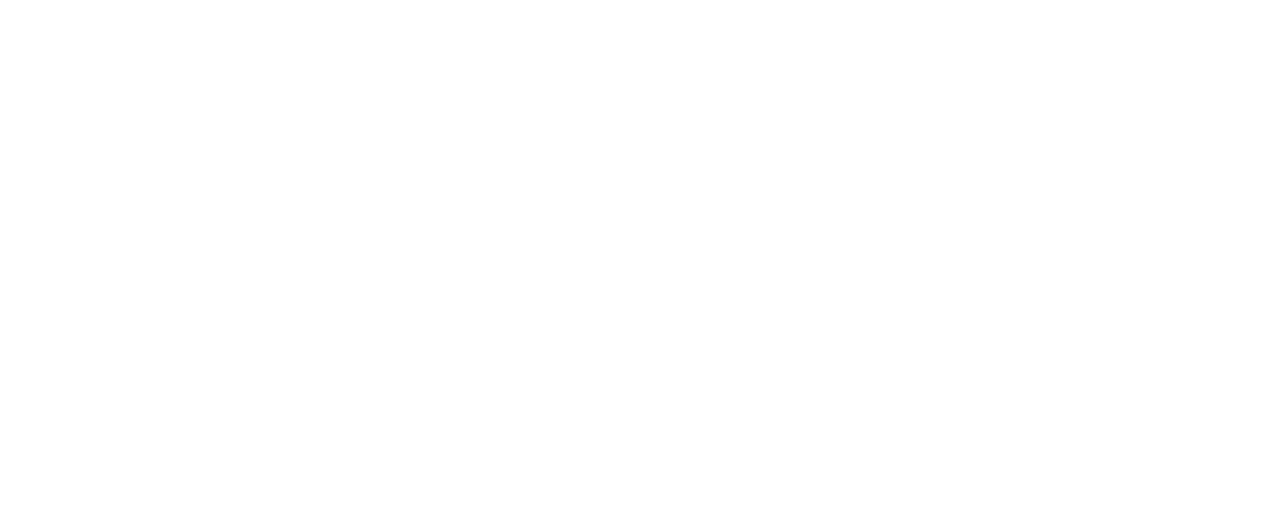
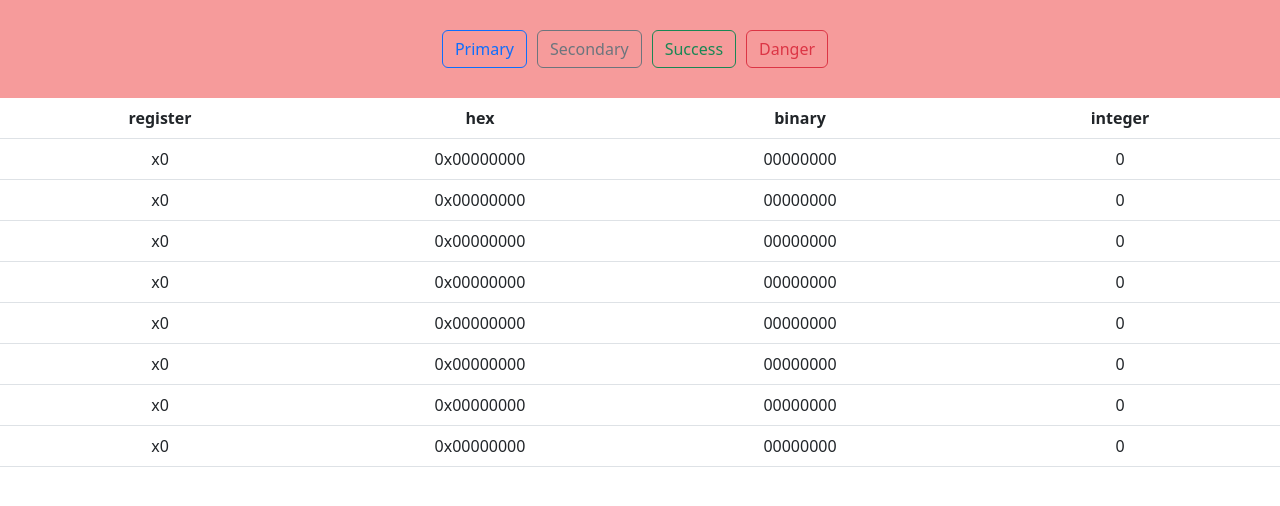
Before and after one commit to Harshit1092/RISC_V-Simulator, a React (Create React App) app in the folder frontend/: page /register in a window 1280 px wide. Before the commit this address had no page. Shown: the top 506 px of the page. Built offline with nearby package versions, Linux system fonts and the light colour scheme.

Commit message:
register screen updated

```diff
--- a/frontend/src/App.js
+++ b/frontend/src/App.js
@@ -1,6 +1,7 @@
 import React from 'react'
 import './App.css';
 import MemoryScreen from './Components/MemoryScreen.js'
+import RegisterScreen from './Components/RegisterScreen.js';
 import { Route, Routes, BrowserRouter } from 'react-router-dom';
 import Input from './Components/input.js'
 
@@ -11,9 +12,9 @@
       <Routes>
         <Route path="/" element={<Input />} />
         <Route path='/memory' element={<MemoryScreen />} />
+        <Route path='/register' element={<RegisterScreen />} />
       </Routes>
       </BrowserRouter>
-      {/* <MemoryScreen /> */}
     </div>
   )
 }
--- /dev/null
+++ b/frontend/src/Components/RegisterData.js
@@ -0,0 +1,12 @@
+const RegisterData=[
+    {register:'x0', hex:'0x00000000', binary: '00000000', integer: '0'},
+    {register:'x0', hex:'0x00000000', binary: '00000000', integer: '0'},
+    {register:'x0', hex:'0x00000000', binary: '00000000', integer: '0'},
+    {register:'x0', hex:'0x00000000', binary: '00000000', integer: '0'},
+    {register:'x0', hex:'0x00000000', binary: '00000000', integer: '0'},
+    {register:'x0', hex:'0x00000000', binary: '00000000', integer: '0'},
+    {register:'x0', hex:'0x00000000', binary: '00000000', integer: '0'},
+    {register:'x0', hex:'0x00000000', binary: '00000000', integer: '0'},
+
+]
+export default RegisterData;
--- /dev/null
+++ b/frontend/src/Components/RegisterScreen.css
@@ -0,0 +1,9 @@
+.navBar {
+    height: 20%;
+    padding-top: 30px;
+    padding-bottom: 30px;
+    background-color: rgb(246, 155, 155);
+    display: flex;
+    align-items: center;
+    justify-content: center;
+  }
--- /dev/null
+++ b/frontend/src/Components/RegisterScreen.js
@@ -0,0 +1,22 @@
+import React from 'react'
+import './RegisterScreen.css'
+import "../../node_modules/bootstrap/dist/css/bootstrap.min.css";
+import RegisterTable from './RegisterTable.js'
+
+const RegisterScreen = () => {
+  return (
+    <>
+    <div className='navBar'>
+    <button type="button" class="btn btn-outline-primary" style={{marginRight:'10px'}}>Primary</button>
+    <button type="button" class="btn btn-outline-secondary" style={{marginRight:'10px'}}>Secondary</button>
+    <button type="button" class="btn btn-outline-success" style={{marginRight:'10px'}}>Success</button>
+    <button type="button" class="btn btn-outline-danger" style={{marginRight:'10px'}}>Danger</button>
+    </div>
+    <div>
+    <RegisterTable />
+    </div>
+    </>
+  )
+}
+
+export default RegisterScreen
--- /dev/null
+++ b/frontend/src/Components/RegisterTable.js
@@ -0,0 +1,40 @@
+import { useEffect } from "react";
+import RegisterData from "./RegisterData.js";
+
+function RegisterTable(){
+// get table column
+ const column = Object.keys(RegisterData[0]);
+ // get table heading data
+ const ThData =()=>{
+
+     return column.map((data)=>{
+         return <th key={data} style={{width:'20%', textAlign:'center'}}>{data}</th>
+     })
+ }
+// get table row data
+const tdData =() =>{
+
+     return RegisterData.map((data)=>{
+       return(
+           <tr>
+                {
+                   column.map((v)=>{
+                       return <td style={{width:'20%', textAlign:'center'}}>{data[v]}</td>
+                   })
+                }
+           </tr>
+       )
+     })
+}
+  return (
+      <table className="table">
+        <thead>
+         <tr>{ThData()}</tr>
+        </thead>
+        <tbody>
+        {tdData()}
+        </tbody>
+       </table>
+  )
+}
+export default RegisterTable;
```
Also changed, not shown: 2 other files (tests, documents, lock files or other folders).
